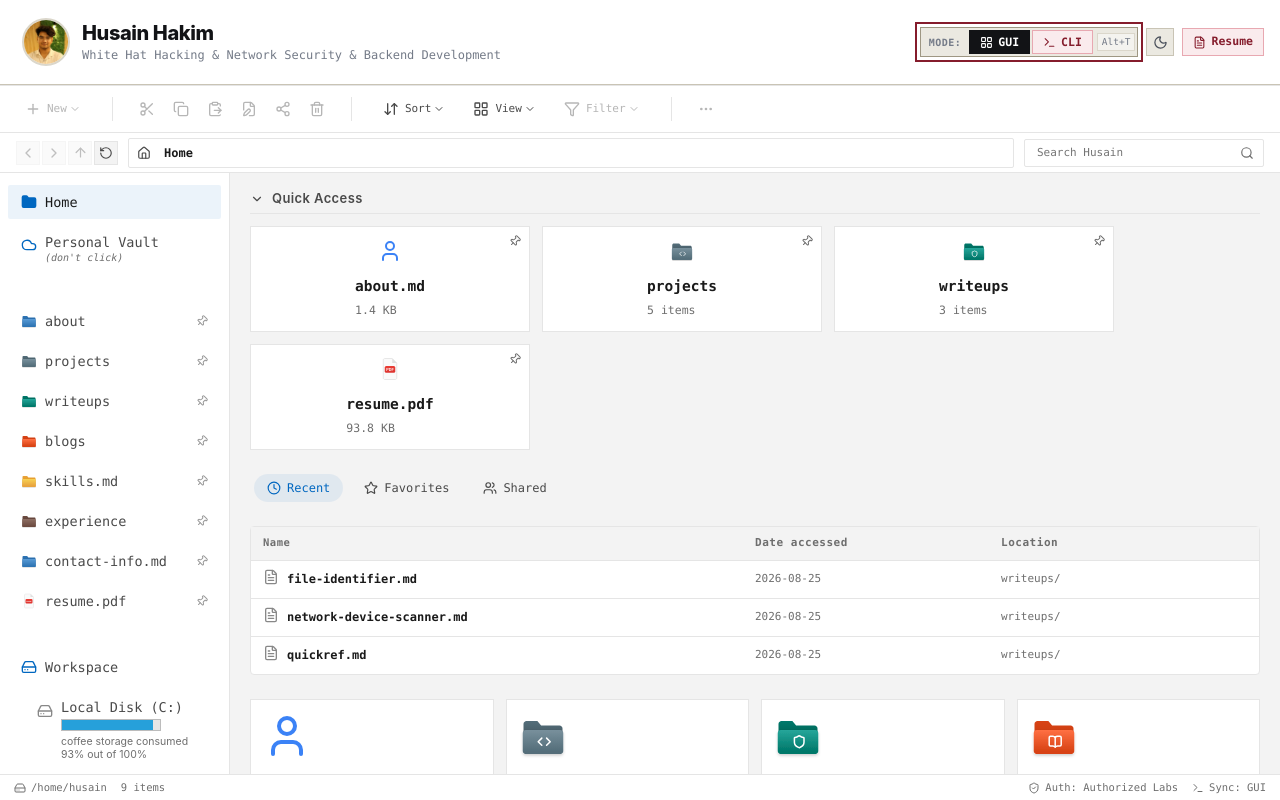
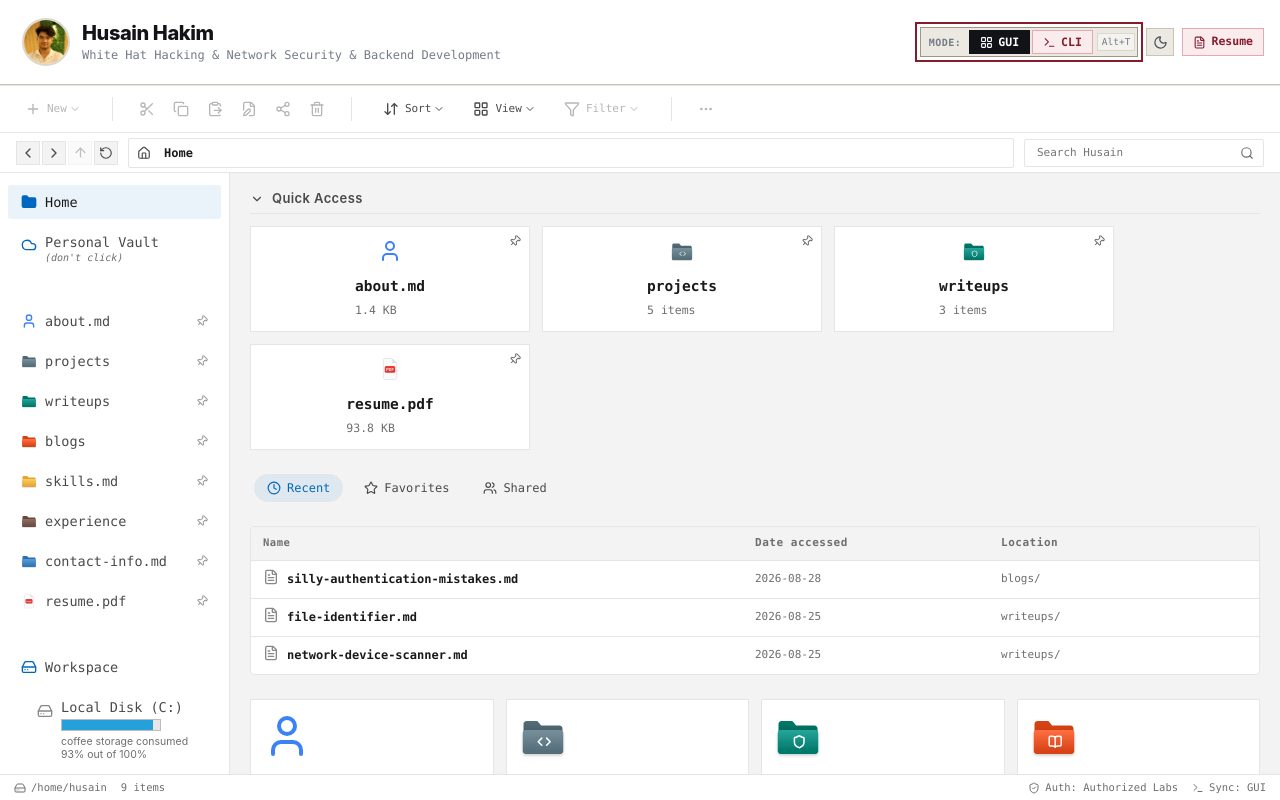
Before and after one commit to husainhakim/Portfolio, a Next.js app: page / in a window 1280 px wide. Built offline with nearby package versions, Linux system fonts and the light colour scheme.

Commit message:
feat: refactor filesystem routing to use URL paths and add new blog entry

```diff
--- a/src/components/gui/SidebarQuickNav.tsx
+++ b/src/components/gui/SidebarQuickNav.tsx
@@ -6,7 +6,8 @@ import {
   Folder,
   HardDrive,
   Cloud,
-  Pin
+  Pin,
+  User
 } from "lucide-react";
 import { Win11Folder, Win11Pdf } from "./Win11Icons";
 import { findNodeByPath } from "@/data/filesystemData";
@@ -17,10 +18,11 @@ interface NavShortcut {
   path: string;
   colorTheme?: "yellow" | "blue" | "blueGray" | "teal" | "warm" | "brown";
   isPdf?: boolean;
+  isUser?: boolean;
 }
 
 const SHORTCUTS: NavShortcut[] = [
-  { label: "about", path: "/home/husain/about", colorTheme: "blue" },
+  { label: "about.md", path: "/home/husain/about.md", isUser: true },
   { label: "projects", path: "/home/husain/projects", colorTheme: "blueGray" },
   { label: "writeups", path: "/home/husain/writeups", colorTheme: "teal" },
   { label: "blogs", path: "/home/husain/blogs", colorTheme: "warm" },
@@ -92,6 +94,8 @@ export function SidebarQuickNav({ isOpen, onClose }: SidebarQuickNavProps) {
                 <div className={styles.sidebarNavLeft}>
                   {item.isPdf ? (
                     <Win11Pdf size={16} className={styles.sidebarNavIcon} />
+                  ) : item.isUser ? (
+                    <User size={16} color="#3b82f6" className={styles.sidebarNavIcon} />
                   ) : (
                     <Win11Folder size={16} colorTheme={item.colorTheme} className={styles.sidebarNavIcon} />
                   )}
--- a/src/context/FilesystemContext.tsx
+++ b/src/context/FilesystemContext.tsx
@@ -11,6 +11,7 @@ import {
   getParentPath,
   normalizePath,
 } from "@/data/filesystemData";
+import { useRouter, usePathname } from "next/navigation";
 
 type WorkspaceMode = "gui" | "cli";
 type ViewLayout = "grid" | "list";
@@ -46,20 +47,36 @@ interface FilesystemContextType {
 const FilesystemContext = createContext<FilesystemContextType | undefined>(undefined);
 
 export function FilesystemProvider({ children }: { children: React.ReactNode }) {
+  const router = useRouter();
+  const pathname = usePathname();
+
   const [mode, setMode] = useState<WorkspaceMode>("gui");
-  const [currentPath, setCurrentPath] = useState<string>(ROOT_PATH);
   const [selectedNode, setSelectedNode] = useState<FSNode | null>(null);
   const [openedFile, setOpenedFile] = useState<FSFile | null>(null);
   const [viewLayout, setViewLayout] = useState<ViewLayout>("grid");
   const [searchQuery, setSearchQuery] = useState<string>("");
   const [sortOption, setSortOption] = useState<SortOption>("default");
 
-  // Navigation History Stack
-  const [history, setHistory] = useState<string[]>([ROOT_PATH]);
-  const [historyIndex, setHistoryIndex] = useState<number>(0);
+  // Derive virtual path from URL pathname
+  const virtualPath = pathname === "/" ? ROOT_PATH : normalizePath(pathname);
+  const resolvedNode = findNodeByPath(virtualPath, VIRTUAL_FS);
 
-  // Sync current node with currentPath
+  // If the URL points to a file, current path is the parent directory
+  const currentPath = resolvedNode?.type === "file" ? getParentPath(virtualPath) : virtualPath;
   const currentNode = findNodeByPath(currentPath, VIRTUAL_FS);
+
+  // Sync openedFile with URL
+  useEffect(() => {
+    if (resolvedNode?.type === "file") {
+      setOpenedFile(resolvedNode as FSFile);
+      setSelectedNode(resolvedNode);
+    } else {
+      setOpenedFile(null);
+      // We don't want to clear selectedNode completely on every directory change
+      // if they just selected something, but usually URL change means a new location.
+      setSelectedNode(null);
+    }
+  }, [virtualPath, resolvedNode]);
 
   const navigate = useCallback(
     (targetPath: string): boolean => {
@@ -70,51 +87,22 @@ export function FilesystemProvider({ children }: { children: React.ReactNode })
         return false;
       }
 
-      if (node.type === "file") {
-        // If it's a file, open the file viewer and keep path at the file's parent or path
-        setOpenedFile(node);
-        setSelectedNode(node);
-      } else {
-        // Directory navigation
-        setCurrentPath(normalized);
-        setSelectedNode(null);
-        setOpenedFile(null);
-
-        // Update history if different from current history position
-        if (normalized !== history[historyIndex]) {
-          const newHistory = history.slice(0, historyIndex + 1);
-          newHistory.push(normalized);
-          setHistory(newHistory);
-          setHistoryIndex(newHistory.length - 1);
-        }
-      }
+      // If they are navigating to ROOT_PATH, map it back to "/" to keep URL clean, or just use the exact path
+      const urlPath = normalized === ROOT_PATH ? "/" : normalized;
+      router.push(urlPath);
 
       return true;
     },
-    [history, historyIndex]
+    [router]
   );
 
   const goBack = useCallback(() => {
-    if (historyIndex > 0) {
-      const prevIndex = historyIndex - 1;
-      const prevPath = history[prevIndex];
-      setHistoryIndex(prevIndex);
-      setCurrentPath(prevPath);
-      setSelectedNode(null);
-      setOpenedFile(null);
-    }
-  }, [history, historyIndex]);
+    router.back();
+  }, [router]);
 
   const goForward = useCallback(() => {
-    if (historyIndex < history.length - 1) {
-      const nextIndex = historyIndex + 1;
-      const nextPath = history[nextIndex];
-      setHistoryIndex(nextIndex);
-      setCurrentPath(nextPath);
-      setSelectedNode(null);
-      setOpenedFile(null);
-    }
-  }, [history, historyIndex]);
+    router.forward();
+  }, [router]);
 
   const goUp = useCallback(() => {
     if (currentPath !== ROOT_PATH) {
@@ -124,21 +112,25 @@ export function FilesystemProvider({ children }: { children: React.ReactNode })
   }, [currentPath, navigate]);
 
   const openFile = useCallback((file: FSFile) => {
-    setOpenedFile(file);
-    setSelectedNode(file);
-  }, []);
+    navigate(file.path);
+  }, [navigate]);
 
   const closeFile = useCallback(() => {
-    setOpenedFile(null);
-  }, []);
+    // Navigate to the parent directory to close the file
+    navigate(currentPath);
+  }, [navigate, currentPath]);
 
   const toggleMode = useCallback(() => {
     setMode((prev) => (prev === "gui" ? "cli" : "gui"));
   }, []);
 
-  const canGoBack = historyIndex > 0;
-  const canGoForward = historyIndex < history.length - 1;
+  // Browser handles history, so these are simplifications
+  const canGoBack = true; // We can't easily know if browser has back history in Next.js without listening to window events, so we assume true for UI
+  const canGoForward = true;
   const canGoUp = currentPath !== ROOT_PATH;
+
+  // We no longer strictly track history array in context
+  const history: string[] = [currentPath];
 
   return (
     <FilesystemContext.Provider
--- a/src/data/blogsData.ts
+++ b/src/data/blogsData.ts
@@ -70,5 +70,62 @@ I'm still learning. I'm still building. But now, I do it with a much deeper, bat
       "Working code is not synonymous with safe code.",
       "Context and constraints matter more than clean code in isolation."
     ],
+  },
+  {
+    id: "silly-authentication-mistakes",
+    slug: "silly-authentication-mistakes",
+    title: "The Devil is in the Details: How Silly Authentication Mistakes Lead to Full Compromise",
+    publication: "Portfolio",
+    date: "2026-08-28",
+    readTime: "6 min read",
+    bannerImage: "https://images.unsplash.com/photo-1555949963-aa79dcee981c?q=80&w=2070&auto=format&fit=crop",
+    content: `Authentication is supposed to be the front door of your application. You ask for a username, you check the password, and you let the user in. It sounds simple, but authentication is arguably the most critical and easily botched part of modern web applications.
+
+Recently, I’ve been spending time in the PortSwigger Web Security Academy, firing up Burp Suite to actively break authentication mechanisms. What surprised me most wasn't the complexity of the attacks, but how simple, seemingly harmless developer mistakes can lead to complete Account Takeover (ATO).
+
+You don't always need a highly sophisticated zero-day exploit to cause massive harm. Sometimes, all you need is a poorly implemented login page.
+
+## The Attacks: Exploiting "Silly" Mistakes
+
+When you look at authentication through the lens of an attacker using tools like Burp Suite, the flaws become glaringly obvious. Here are three common mistakes that I exploited in the labs:
+
+### Mistake 1: Helpful Error Messages (Username Enumeration)
+Developers love to be helpful. If a user forgets their email, the login page might say, *"User does not exist"*. If they get the password wrong, it says, *"Incorrect password"*.
+
+As an attacker, this is a goldmine. Using Burp Intruder, I can load a massive wordlist of common usernames and blast the login endpoint. Any response that says *"Incorrect password"* tells me that the username is valid. I have just harvested half of the credentials I need for a brute-force attack, all because the application was trying to be "helpful."
+
+### Mistake 2: Missing Rate Limiting on 2FA
+Imagine an application requires a 4-digit Two-Factor Authentication (2FA) code sent to your email. 4 digits means there are only 10,000 possible combinations (0000 to 9999).
+
+If the developer fails to implement rate limiting or temporary lockouts on this endpoint, an attacker doesn't need your email account. I simply intercepted the 2FA request in Burp Suite, sent it to Intruder, set my payload to iterate from 0000 to 9999, and walked away. A few minutes later, the correct code returned a \`302 Found\` redirect instead of a \`200 OK\` error. I bypassed the 2FA entirely.
+
+### Mistake 3: Flawed Password Reset Logic
+Password reset functionality is notoriously difficult to get right. In one lab, the application generated a secure reset token and emailed it to the user. However, the application used the HTTP \`Host\` header from my request to build the reset link inside the email.
+
+By intercepting the password reset request and changing the \`Host\` header to an attacker-controlled server (e.g., \`Host: attacker-server.com\`), the application generated a valid reset token but sent the user a link pointing to *my* server. When the victim clicked the link in their email, their browser sent the secret token to my logs. I then used that token on the real site to reset their password and take over their account.
+
+## The Impact
+
+None of these attacks require memory corruption or advanced reverse engineering. They are logical flaws—the system doing exactly what the code told it to do, but in a way the developer never anticipated.
+
+The impact is devastating. By chaining Username Enumeration to harvest accounts, and then exploiting a lack of rate limiting or flawed reset logic, an attacker can systematically compromise user accounts across the entire platform. If one of those accounts happens to be an administrator, it's game over.
+
+## How to Defend Your Application
+
+Security isn't just about defending against elite nation-state hackers; it's about getting the absolute basics right. If you are building authentication systems, you must think offensively.
+
+1. **Use Generic Error Messages:** Always use ambiguous messages like *"Invalid username or password"*. Never confirm whether an account exists on the login screen.
+2. **Implement Strict Rate Limiting:** You must enforce rate limiting and account lockouts (or progressive delays/CAPTCHAs) on all authentication endpoints, including login, password reset, and 2FA verification.
+3. **Never Trust the Client:** Do not use client-controlled inputs (like the \`Host\` header) to generate sensitive links or tokens. Build complete URLs using a hardcoded configuration variable on the backend.
+4. **Validate Everything Server-Side:** Never rely on the frontend (client-side) JavaScript to verify if a login attempt or token is valid. Attackers bypass the frontend entirely using tools like Burp Suite.
+
+I highly encourage developers to install Burp Suite Community Edition, intercept their own application's traffic, and try to break their own login pages. You will be amazed at what you find when you stop thinking like a builder and start thinking like an attacker.`,
+    topics: ["Offensive Security", "Burp Suite", "Web Security"],
+    summary: "Breaking down common authentication flaws and how simple developer mistakes can lead to Account Takeover, based on real-world testing with Burp Suite.",
+    keyTakeaways: [
+      "Helpful error messages facilitate username enumeration.",
+      "A lack of rate limiting makes 2FA brute-forcing trivial.",
+      "Client-side headers should never be trusted for generating reset links."
+    ],
   }
 ];
--- a/src/data/filesystemData.ts
+++ b/src/data/filesystemData.ts
@@ -283,6 +283,20 @@ Currently focused on building bespoke security tools (like CYBER // SONAR and Fi
           size: 1540,
           updatedAt: "2026-08-25",
           description: "Markdown: Clean Code Was Never the Hard Part",
+        },
+        {
+          id: "blog-auth-mistakes",
+          name: "silly-authentication-mistakes.md",
+          path: "/home/husain/blogs/silly-authentication-mistakes.md",
+          type: "file",
+          fileType: "blog",
+          dataRef: "silly-authentication-mistakes",
+          permissions: "-rw-r--r--",
+          owner: "husain",
+          group: "staff",
+          size: 4230,
+          updatedAt: "2026-08-28",
+          description: "Markdown: The Devil is in the Details: Authentication Flaws",
         }
       ],
     },
```
Also changed, not shown: src/app/[[...path]]/page.tsx (renamed from src/app/page.tsx).
